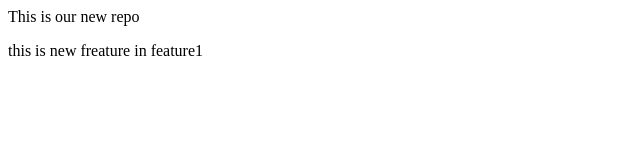
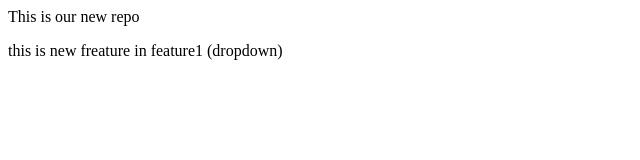
Before and after one commit to HarshGeed/localRepo, a plain HTML site: page index.html in a window 1280 px wide. Shown: the full height of the page, 0-640 px from the left. Drawn offline with Linux system fonts and the light colour scheme.

Commit message:
Add dropdown

```diff
--- a/index.html
+++ b/index.html
@@ -1,2 +1,2 @@
 <p>This is our new repo</p>
-<p>this is new freature in feature1</p>
+<p>this is new freature in feature1 (dropdown)</p>
```
